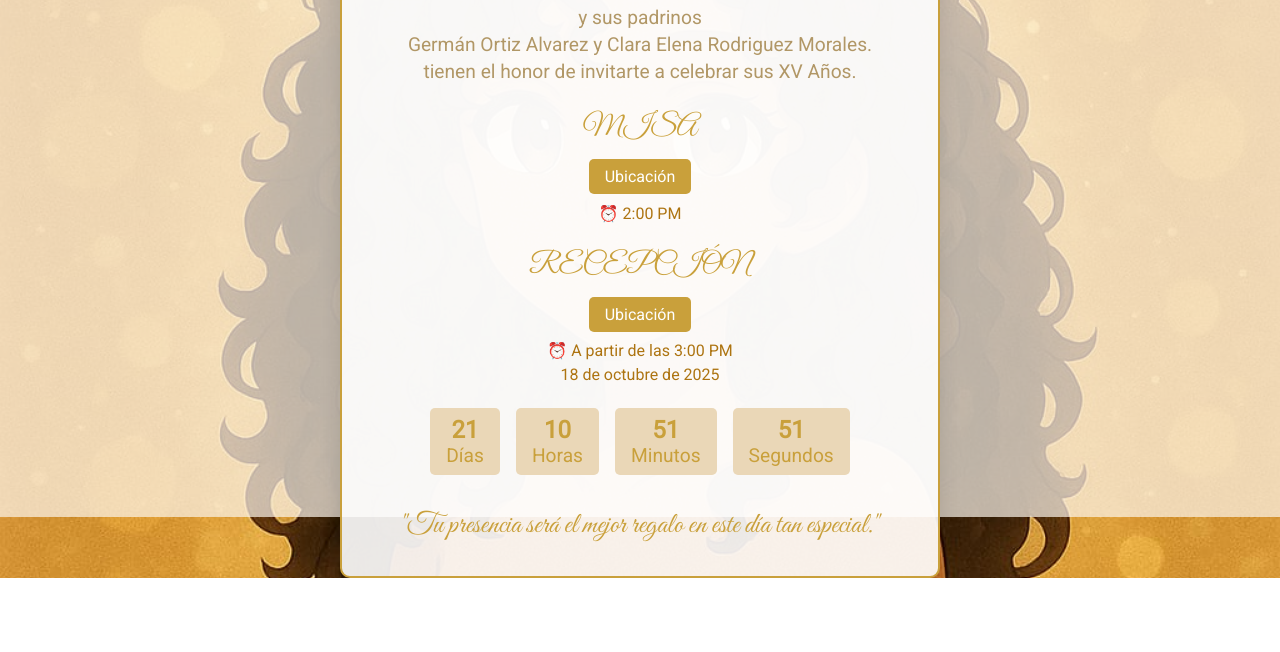
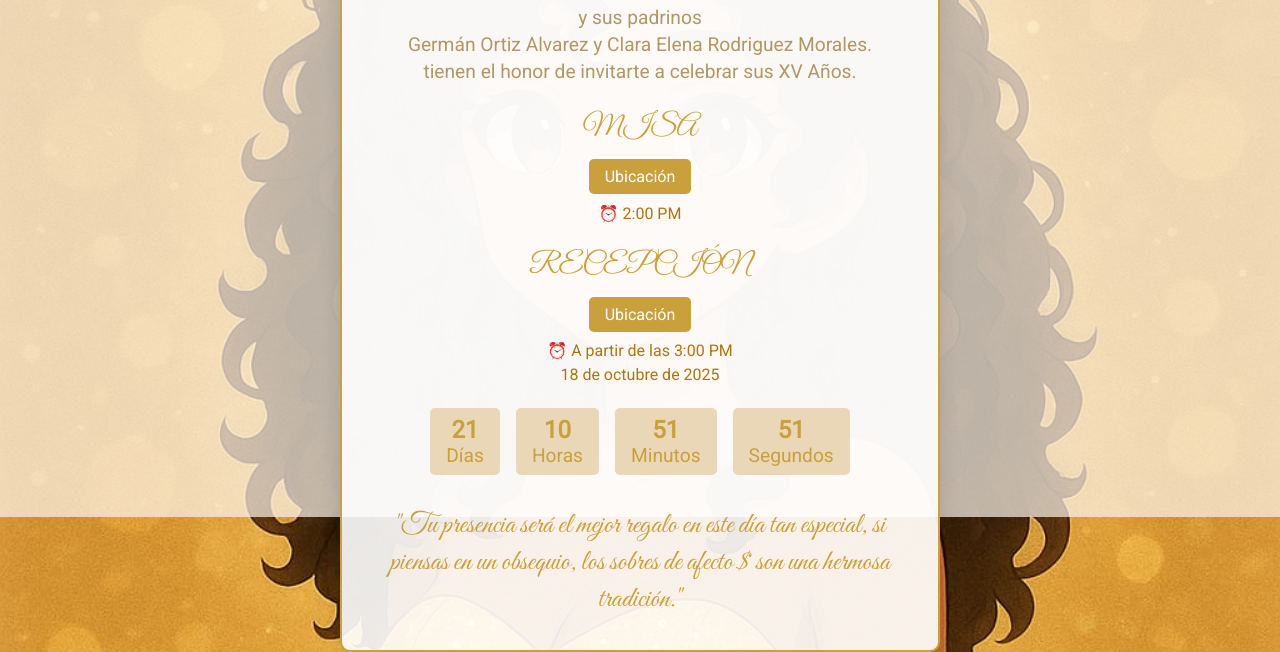
Before and after one commit to ELC-15/elizabeth_xv, a plain HTML site: page index.html in a window 1280 px wide. Shown: the part 283-935 px from the top of the page. Before the commit the page ends 861 px from the top, so only its background shows below. Drawn offline with Linux system fonts and the light colour scheme.

Commit message:
padrinos2

```diff
--- a/index.html
+++ b/index.html
@@ -43,7 +43,7 @@
             <div><span id="seconds">00</span>Segundos</div>
         </div>
 
-        <div class="final-phrase">"Tu presencia será el mejor regalo en este día tan especial."</div>
+        <div class="final-phrase">"Tu presencia será el mejor regalo en este día tan especial, si piensas en un obsequio, los sobres de afecto $ son una hermosa tradición."</div>
     </div>
 
     <script>
```
